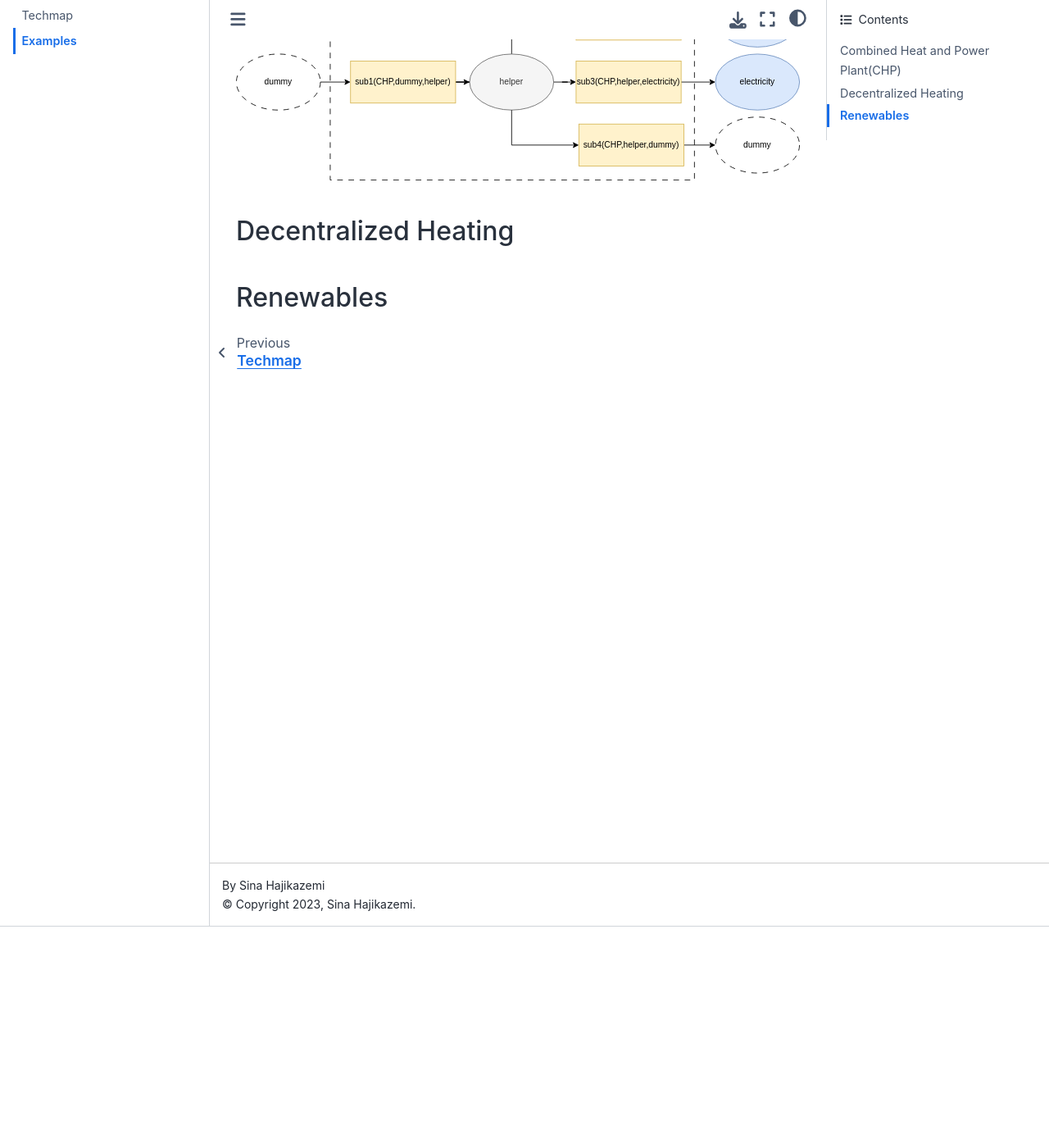
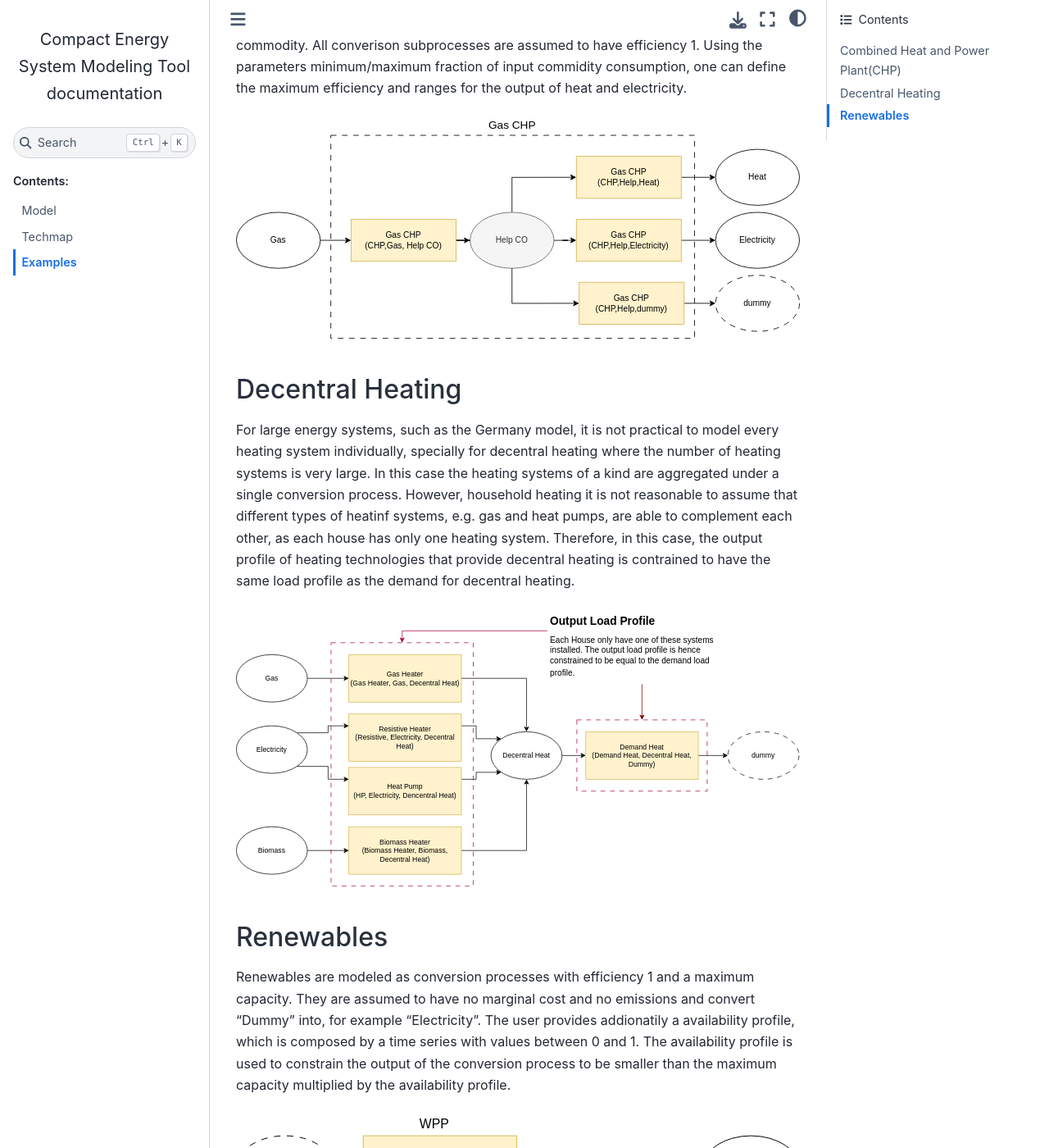
Before and after one commit to EINS-TUDa/CESM, a Sphinx documentation site: the page built from docs/source/example.rst, in a window 1280 px wide and 1400 px high, scrolled down 270 px. Shown: the whole window at 82% size. Built offline with Sphinx 7.4.7 and the Sphinx Book theme 1.1.4, drawn with Linux system fonts in a browser that asks for light colours; some of the changed text lies outside the part shown.

Commit message:
Added Examples

```diff
--- a/docs/source/example.rst
+++ b/docs/source/example.rst
@@ -1,18 +1,37 @@
 Examples
 ========
+
+In this section, we show how to model some of the commum energy systems technologies using the abstraction proposed in the model.
 
 .. _CHP:
 
 Combined Heat and Power Plant(CHP)
 ----------------------------------
 
+CHPs can be modeled by combining 4 conversion subprocesses and an auxiliary commodity.
+All converison subprocesses are assumed to have efficiency 1.
+Using the parameters minimum/maximum fraction of input commidity consumption, one can define the maximum efficiency and ranges for the output of heat and electricity.
+
 .. image:: ./figures/CHP.svg
 
 .. _decentralized_heating:
 
-Decentralized Heating
----------------------
+Decentral Heating
+-----------------
 
+For large energy systems, such as the Germany model, it is not practical to model every heating system individually, specially for decentral heating where the number of heating systems is very large.
+In this case the heating systems of a kind are aggregated under a single conversion process.
+However, household heating it is not reasonable to assume that different types of heatinf systems, e.g. gas and heat pumps, are able to complement each other, as each house has only one heating system.
+Therefore, in this case, the output profile of heating technologies that provide decentral heating is contrained to have the same load profile as the demand for decentral heating.
+
+.. image:: ./figures/decentral_heat.svg
 
 Renewables
 ----------
+
+Renewables are modeled as conversion processes with efficiency 1 and a maximum capacity.
+They are assumed to have no marginal cost and no emissions and convert "Dummy" into, for example "Electricity".
+The user provides addionatily a availability profile, which is composed by a time series with values between 0 and 1.
+The availability profile is used to constrain the output of the conversion process to be smaller than the maximum capacity multiplied by the availability profile.
+
+.. image:: ./figures/renewable.svg
```
Also changed, not shown: docs/source/figures/CHP.svg, docs/source/figures/decentral_heat.svg (added), docs/source/figures/renewable.svg (added), 3 other files.
